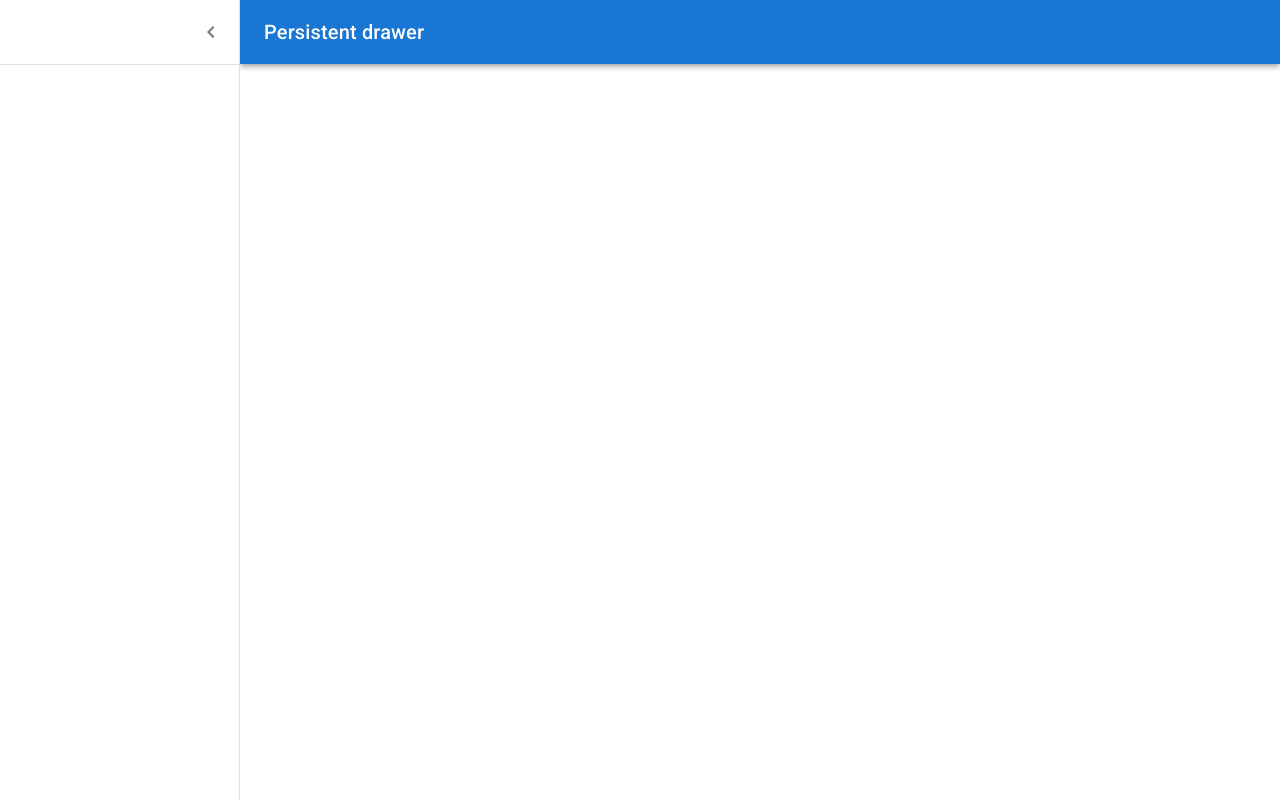
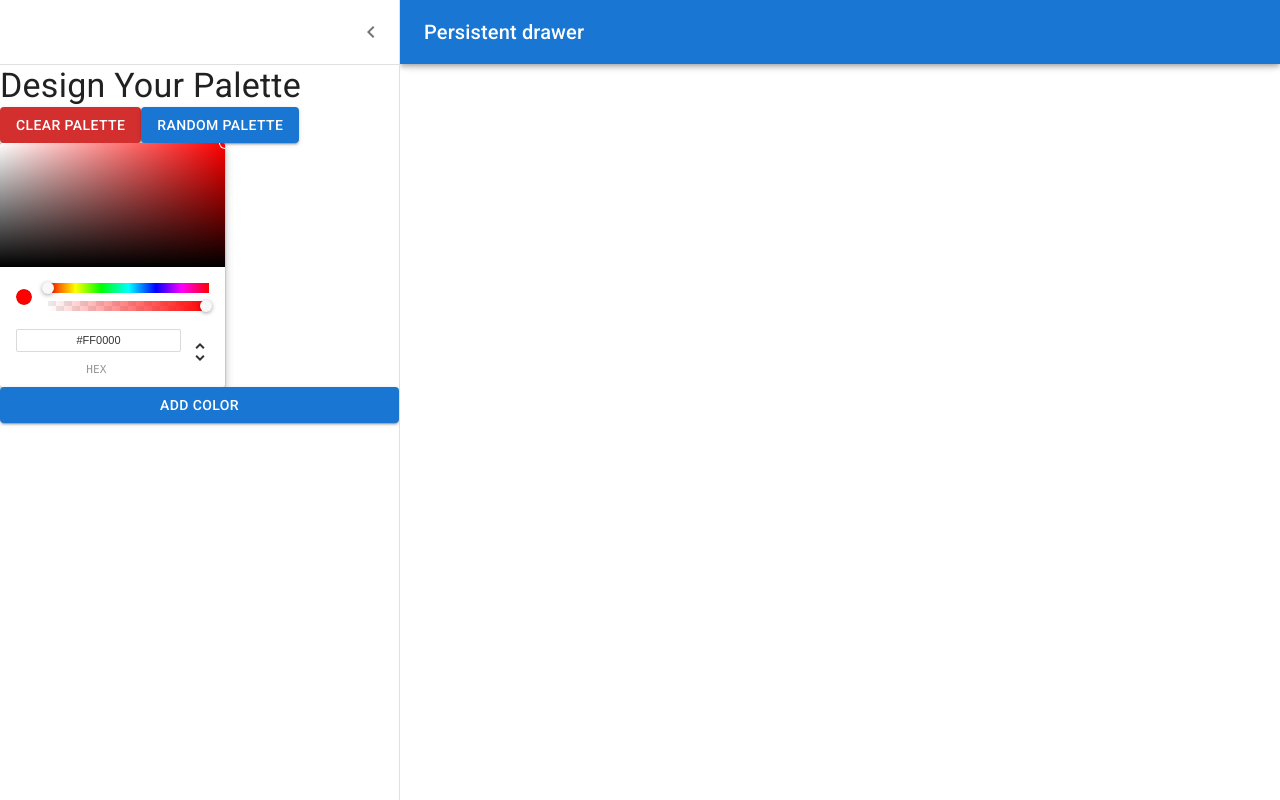
Before and after one commit to vadholovin/colors-app, a React (Create React App) app: page /palette/new in a window 1280 px wide. Both pictures are taken after a click on the button "open drawer". Built offline with nearby package versions, Linux system fonts and the light colour scheme; the HTML template or start-up script is replaced by a standard one.

Commit message:
Add ChromePicker and Buttons to Drawer

```diff
--- a/package.json
+++ b/package.json
@@ -13,6 +13,7 @@
     "chroma-js": "^2.4.2",
     "rc-slider": "^10.0.0",
     "react": "^18.1.0",
+    "react-color": "^2.19.3",
     "react-copy-to-clipboard": "^5.1.0",
     "react-dom": "^18.1.0",
     "react-router-dom": "^6.3.0",
--- a/src/NewPaletteForm.js
+++ b/src/NewPaletteForm.js
@@ -10,8 +10,10 @@
 import IconButton from '@mui/material/IconButton';
 import MenuIcon from '@mui/icons-material/Menu';
 import ChevronLeftIcon from '@mui/icons-material/ChevronLeft';
+import { Button } from '@mui/material';
+import { ChromePicker } from 'react-color';
 
-const drawerWidth = 240;
+const drawerWidth = 400;
 
 const Main = styled('main', { shouldForwardProp: (prop) => prop !== 'open' })(
   ({ theme, open }) => ({
@@ -107,7 +109,13 @@
           </IconButton>
         </DrawerHeader>
         <Divider />
-
+        <Typography variant='h4'>Design Your Palette</Typography>
+        <Box>
+          <Button variant='contained' color='error'>Clear Palette</Button>
+          <Button variant='contained' color='primary'>Random Palette</Button>
+        </Box>
+        <ChromePicker color="red" onChangeComplete={(newColor) => { console.log(newColor); }} />
+        <Button variant='contained' color='primary'>Add Color</Button>
       </Drawer>
       <Main open={open}>
         <DrawerHeader />
```
Also changed, not shown: 1 other file (tests, documents, lock files or other folders).
